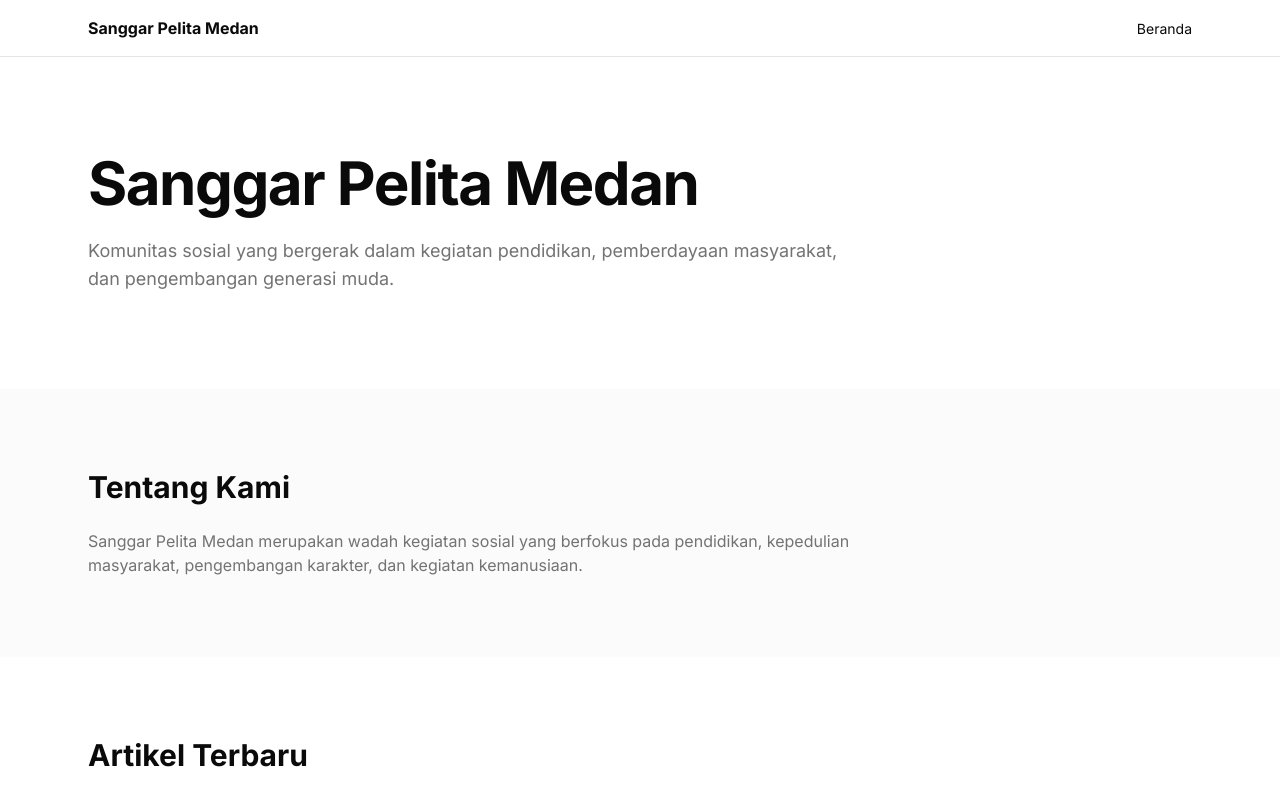
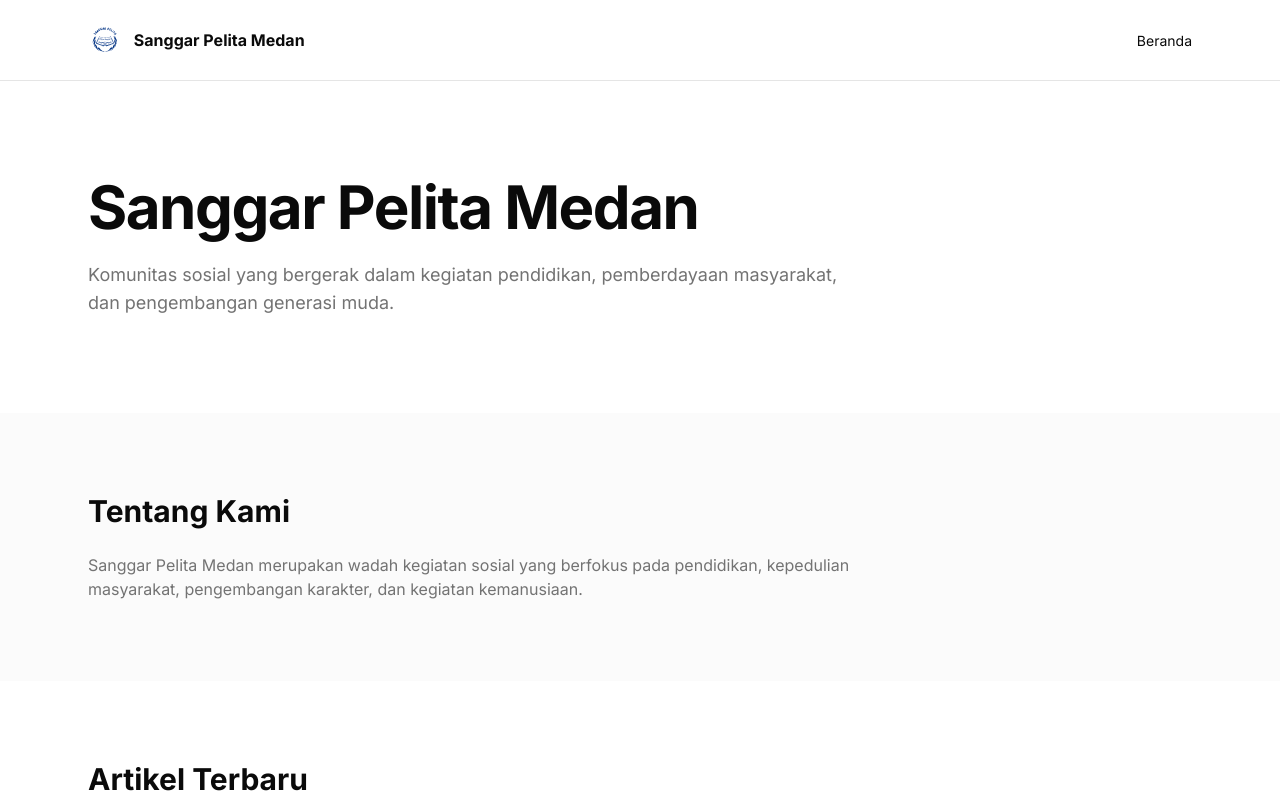
Before and after one commit to BeratRingan/sanggar-pelita-medan, a Next.js app: page / in a window 1280 px wide. Shown: the top 800 px of the page. Built offline with nearby package versions, Linux system fonts and the light colour scheme; no server answers; the database is empty.

Commit message:
refactor: extract logo component from navbar

```diff
--- /dev/null
+++ b/src/components/layout/logo.tsx
@@ -0,0 +1,24 @@
+import Image from "next/image";
+import Link from "next/link";
+
+export function Logo() {
+  return (
+    <Link
+      href="/"
+      className="flex items-center gap-3"
+    >
+      <Image
+        src="/logo/logo.svg"
+        alt="Logo Sanggar Pelita Medan"
+        width={36}
+        height={52}
+        className="h-12 w-auto"
+        priority
+      />
+
+      <span className="font-bold">
+        Sanggar Pelita Medan
+      </span>
+    </Link>
+  );
+}
--- a/src/components/layout/navbar.tsx
+++ b/src/components/layout/navbar.tsx
@@ -1,12 +1,11 @@
 import Link from "next/link";
+import { Logo } from "@/components/layout/logo";
 
 export function Navbar() {
   return (
     <header className="border-b">
       <div className="mx-auto flex max-w-6xl items-center justify-between px-6 py-4">
-        <h2 className="font-bold">
-          Sanggar Pelita Medan
-        </h2>
+        <Logo />
 
         <nav>
           <Link href="/" className="text-sm">
```
